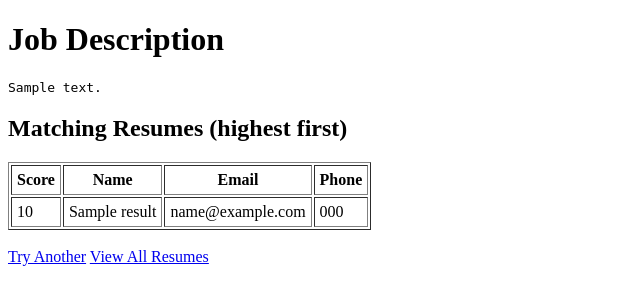
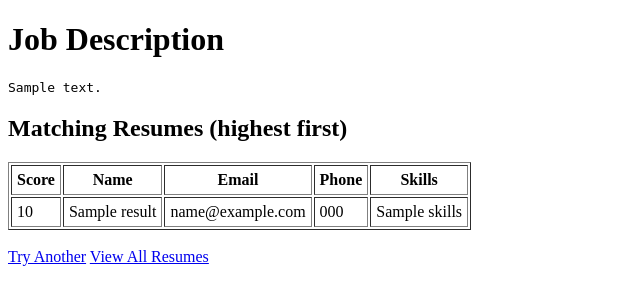
Before and after one commit to biplabneupane/resume-analyzer, a Flask app: template templates/match_results.html in a window 1280 px wide. Shown: the top 305 px of the page, without its empty margins (0-640 px from the left). Run offline with Flask 3, Linux system fonts and the light colour scheme; the template is opened without the code that fills it: most values are stand-ins (such as "Sample title", 1, 10 or a date in 2020); parts of the project's set-up code (start-up, migrations or seed data) failed here and were passed over.

Commit message:
added skill columns for results

```diff
--- a/templates/match_results.html
+++ b/templates/match_results.html
@@ -14,6 +14,7 @@
       <th>Name</th>
       <th>Email</th>
       <th>Phone</th>
+      <th>Skills</th>  <!-- ✅ Added column -->
     </tr>
     {% for r in results %}
     <tr>
@@ -21,6 +22,7 @@
       <td>{{ r.name }}</td>
       <td>{{ r.email }}</td>
       <td>{{ r.phone }}</td>
+      <td>{{ r.skills }}</td>  <!-- ✅ Show skills -->
     </tr>
     {% endfor %}
   </table>
```
